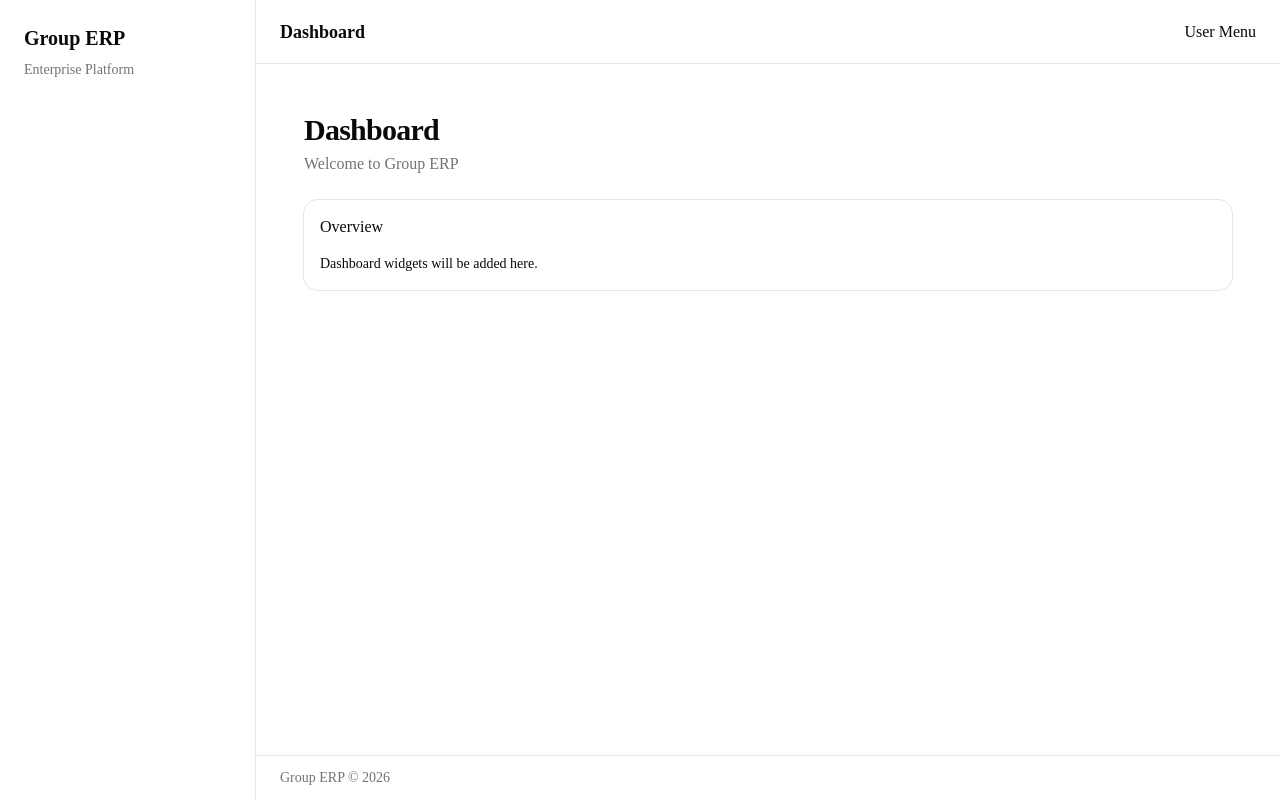
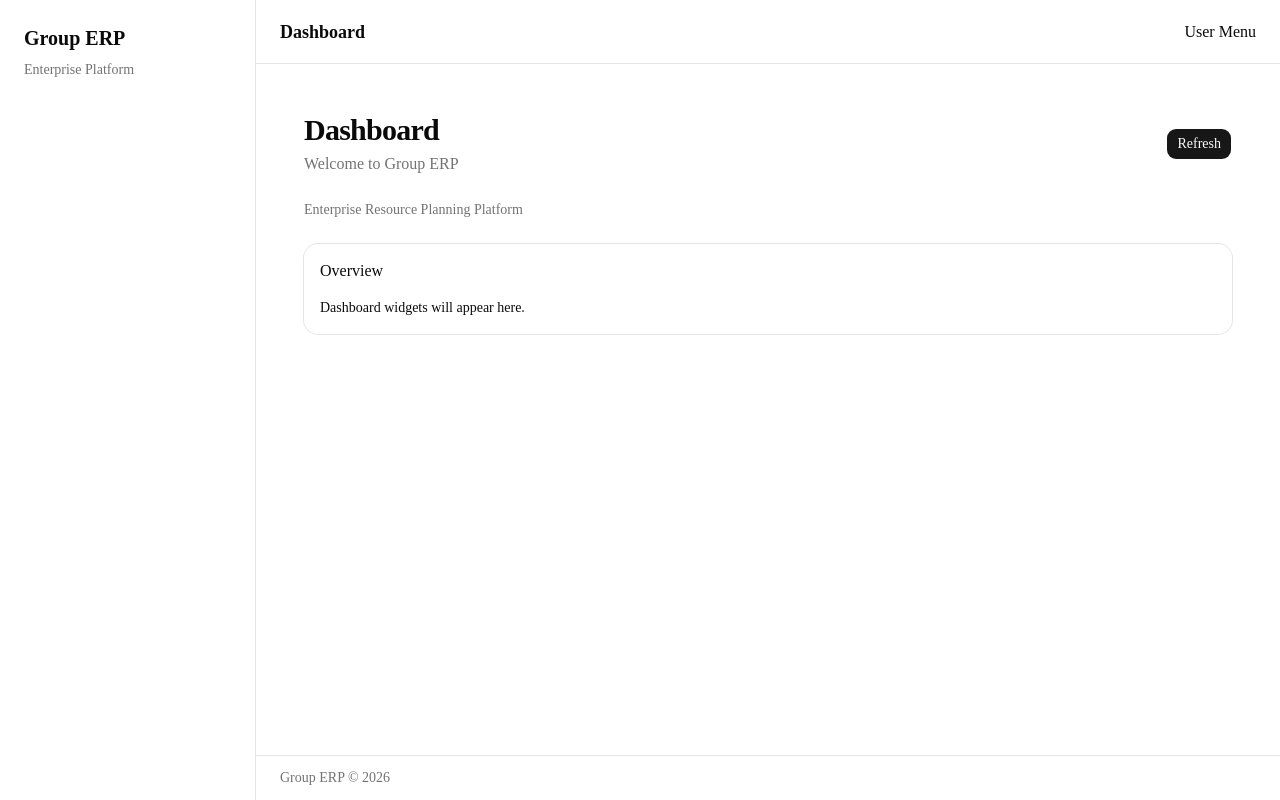
Before and after one commit to suji-vtrios/ERP, a Next.js app in the folder frontend/: page /dashboard in a window 1280 px wide. Built offline with nearby package versions, Linux system fonts and the light colour scheme.

Commit message:
feat(frontend): add shared page components

```diff
--- a/frontend/app/(dashboard)/dashboard/page.tsx
+++ b/frontend/app/(dashboard)/dashboard/page.tsx
@@ -1,6 +1,9 @@
+import { Button } from "@/components/ui/button";
+
 import { PageContainer } from "@/components/common/page-container";
 import { PageHeader } from "@/components/common/page-header";
 import { PageSection } from "@/components/common/page-section";
+import { PageToolbar } from "@/components/common/page-toolbar";
 
 export default function DashboardPage() {
   return (
@@ -8,10 +11,17 @@ export default function DashboardPage() {
       <PageHeader
         title="Dashboard"
         description="Welcome to Group ERP"
+        actions={<Button>Refresh</Button>}
       />
 
+      <PageToolbar>
+        <div className="text-sm text-muted-foreground">
+          Enterprise Resource Planning Platform
+        </div>
+      </PageToolbar>
+
       <PageSection title="Overview">
-        Dashboard widgets will be added here.
+        Dashboard widgets will appear here.
       </PageSection>
     </PageContainer>
   );
--- /dev/null
+++ b/frontend/components/common/page-toolbar.tsx
@@ -0,0 +1,15 @@
+import { ReactNode } from "react";
+
+interface PageToolbarProps {
+  children: ReactNode;
+}
+
+export function PageToolbar({
+  children,
+}: PageToolbarProps) {
+  return (
+    <div className="flex flex-col gap-4 md:flex-row md:items-center md:justify-between">
+      {children}
+    </div>
+  );
+}
```
Also changed, not shown: frontend/components/dashboard/activity-card.tsx (added), frontend/components/dashboard/approval-card.tsx (added), frontend/components/dashboard/chart-card.tsx (added), frontend/components/dashboard/quick-action-card.tsx (added), frontend/components/dashboard/stat-card.tsx (added).
